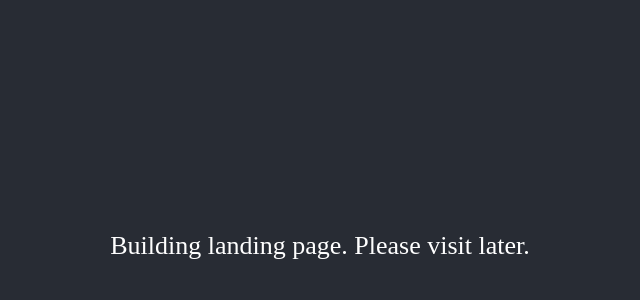
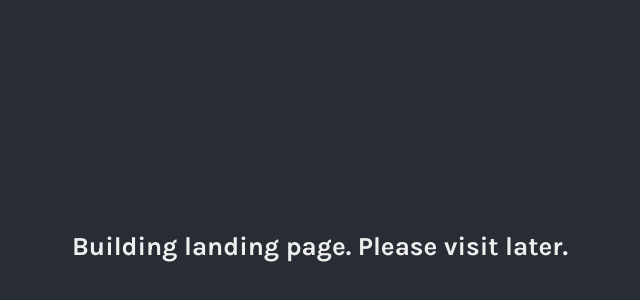
Before and after one commit to Hack-TeeEssGee/frontend, a React (Create React App) app: page / in a window 1280 px wide. Shown: the part 154-454 px from the top of the page, without its empty margins (320-960 px from the left). Built offline with nearby package versions, Linux system fonts and the light colour scheme.

Commit message:
added custom font;

```diff
--- a/public/index.html
+++ b/public/index.html
@@ -22,6 +22,12 @@
       work correctly both with client-side routing and a non-root public URL.
       Learn how to configure a non-root public URL by running `npm run build`.
     -->
+
+  <link rel="preconnect" href="https://fonts.googleapis.com">
+  <link rel="preconnect" href="https://fonts.gstatic.com" crossorigin>
+  <link
+    href="https://fonts.googleapis.com/css2?family=Karla:ital,wght@0,200;0,300;0,400;0,500;0,600;0,700;0,800;1,200;1,300;1,400;1,500;1,600;1,700;1,800&display=swap"
+    rel="stylesheet">
   <title>KGPverse</title>
 </head>
 
--- a/src/styles/_generic.scss
+++ b/src/styles/_generic.scss
@@ -3,3 +3,7 @@
   padding: 0;
   margin: 0;
 }
+
+body {
+  font-family: "Karla", sans-serif;
+}
--- a/src/styles/app.scss
+++ b/src/styles/app.scss
@@ -12,5 +12,6 @@
   align-items: center;
   justify-content: center;
   font-size: calc(10px + 2vmin);
-  color: white;
+  color: #eee;
+  font-weight: 700;
 }
```
